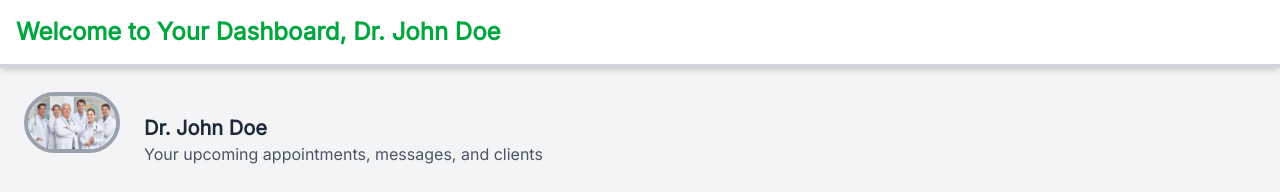
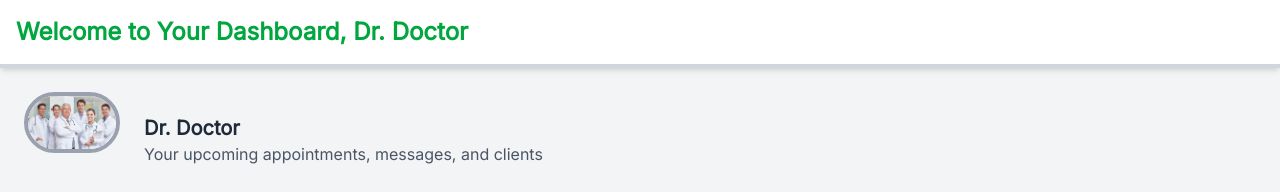
Before and after one commit to MikeWeDev/virtualHealthConsultancy, a Next.js app: page /doctorProfile in a window 1280 px wide. Shown: the top 192 px of the page. Built offline with nearby package versions, Linux system fonts and the light colour scheme; no server answers.

Commit message:
Fixing role-based dashboard linking and user-name display

```diff
--- a/app/doctorProfile/page.tsx
+++ b/app/doctorProfile/page.tsx
@@ -2,9 +2,12 @@
 import Image from "next/image";
 import Link from "next/link";
 import { useCountdown } from '../context/CountdownContext';
+import { useUser } from '../context/UserContext';
 
 const DoctorDashboard = () => {
   const { countdown } = useCountdown();
+  const { user } = useUser();
+  const firstName = user?.name?.split(' ')[0] ?? 'Doctor';
 
   // Helper to convert seconds to H:M:S
   const formatCountdown = (seconds: number) => {
@@ -17,7 +20,7 @@ const DoctorDashboard = () => {
     <div className="bg-gray-100 min-h-screen flex flex-col">
       {/* Header Section */}
       <header className="bg-white shadow-md p-4 flex justify-between items-center border-b-4 border-gray-300">
-        <h1 className="text-2xl font-bold text-green-600">Welcome to Your Dashboard, Dr. John Doe</h1>
+        <h1 className="text-2xl font-bold text-green-600">Welcome to Your Dashboard, Dr. {firstName}</h1>
       </header>
 
       {/* Main Content */}
@@ -43,7 +46,7 @@ const DoctorDashboard = () => {
             />
           </div>
           <div>
-            <h2 className="text-xl font-semibold text-gray-800">Dr. John Doe</h2>
+            <h2 className="text-xl font-semibold text-gray-800">Dr. {firstName}</h2>
             <p className="text-gray-600">Your upcoming appointments, messages, and clients</p>
           </div>
         </div>
--- a/app/page.tsx
+++ b/app/page.tsx
@@ -41,7 +41,7 @@ export default function LoginPage() {
       if (data.role === 'doctor') {
         router.push('/doctorProfile');
       } else {
-        router.push('/home');
+        router.push('/patient');
       }
     } catch (err) {
       setError('Something went wrong');
--- a/app/patient/page.tsx
+++ b/app/patient/page.tsx
@@ -3,9 +3,12 @@ import React from 'react';
 import Image from 'next/image';
 import Link from 'next/link';
 import { useCountdown } from '../context/CountdownContext';
+import { useUser } from '../context/UserContext';
 
 const Dashboard = () => {
   const { countdown } = useCountdown();
+  const { user } = useUser();
+  const firstName = user?.name?.split(' ')[0] ?? 'Patient';
 
   // Helper to convert seconds to H:M:S
   const formatCountdown = (seconds: number) => {
@@ -18,7 +21,7 @@ const Dashboard = () => {
   return (
     <div className="bg-gray-100 min-h-screen flex flex-col">
       <header className="bg-white shadow-md p-4 flex justify-between items-center border-b-4 border-gray-300">
-        <h1 className="text-2xl font-bold text-green-600">Welcome to Your Dashboard</h1>
+        <h1 className="text-2xl font-bold text-green-600">Welcome to Your Dashboard, {firstName}</h1>
       </header>
 
       <main className="flex-grow p-6">
@@ -45,7 +48,7 @@ const Dashboard = () => {
             />
           </div>
           <div>
-            <h2 className="text-xl font-semibold text-gray-800">Dr. John Doe</h2>
+            <h2 className="text-xl font-semibold text-gray-800">{firstName}</h2>
             <p className="text-gray-600">Your appointment details and more...</p>
           </div>
         </div>
--- a/components/Nav.jsx
+++ b/components/Nav.jsx
@@ -7,6 +7,8 @@ import { useUser } from '../app/context/UserContext';
 export default function Navbar() {
   const [menuOpen, setMenuOpen] = useState(false);
   const { user, logout } = useUser();
+  const dashboardHref = user?.role === 'doctor' ? '/doctorProfile' : '/patient';
+  const firstName = user?.name?.split(' ')[0] || 'User';
 
   return (
     <header className="sticky top-0 z-50 border-b border-slate-800 bg-slate-950/80 backdrop-blur-xl transition-all">
@@ -44,7 +46,12 @@ export default function Navbar() {
         <div className="hidden items-center gap-3 md:flex">
           {user ? (
             <>
-              <span className="text-sm font-medium text-slate-200">{user.name}</span>
+              <Link
+                href={dashboardHref}
+                className="text-sm font-medium text-slate-200 transition-colors hover:text-emerald-400"
+              >
+                Hi, {firstName}
+              </Link>
               <button
                 onClick={() => logout()}
                 className="rounded-full bg-red-500 px-4 py-2 text-sm font-semibold text-white hover:bg-red-400"
@@ -54,10 +61,10 @@ export default function Navbar() {
             </>
           ) : (
             <Link
-              href="/patient"
+              href="/"
               className="rounded-full bg-emerald-500 px-6 py-2.5 text-sm font-semibold text-slate-950 shadow-md shadow-emerald-500/20 transition-all hover:bg-emerald-400 hover:scale-105 active:scale-95"
             >
-              Patient Login
+              Login
             </Link>
           )}
         </div>
@@ -119,13 +126,23 @@ export default function Navbar() {
               </a>
             </li>
             <li className="pt-2">
-              <Link
-                href="/patient"
-                onClick={() => setMenuOpen(false)}
-                className="block rounded-full bg-emerald-500 px-4 py-3 text-center text-sm font-semibold text-slate-950 transition hover:bg-emerald-400"
-              >
-                Patient Login
-              </Link>
+              {user ? (
+                <Link
+                  href={dashboardHref}
+                  onClick={() => setMenuOpen(false)}
+                  className="block rounded-full bg-emerald-500 px-4 py-3 text-center text-sm font-semibold text-slate-950 transition hover:bg-emerald-400"
+                >
+                  Hi, {firstName}
+                </Link>
+              ) : (
+                <Link
+                  href="/"
+                  onClick={() => setMenuOpen(false)}
+                  className="block rounded-full bg-emerald-500 px-4 py-3 text-center text-sm font-semibold text-slate-950 transition hover:bg-emerald-400"
+                >
+                  Login
+                </Link>
+              )}
             </li>
           </ul>
         </nav>
```
